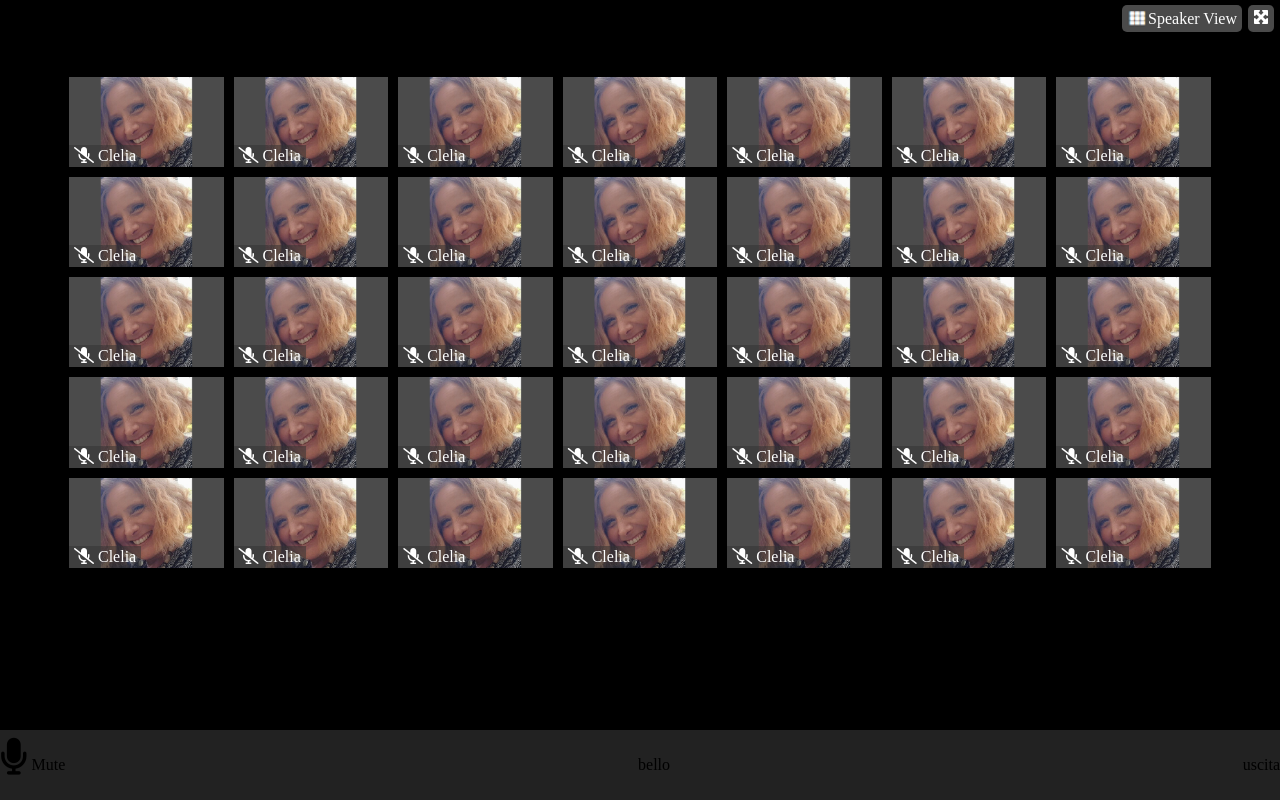
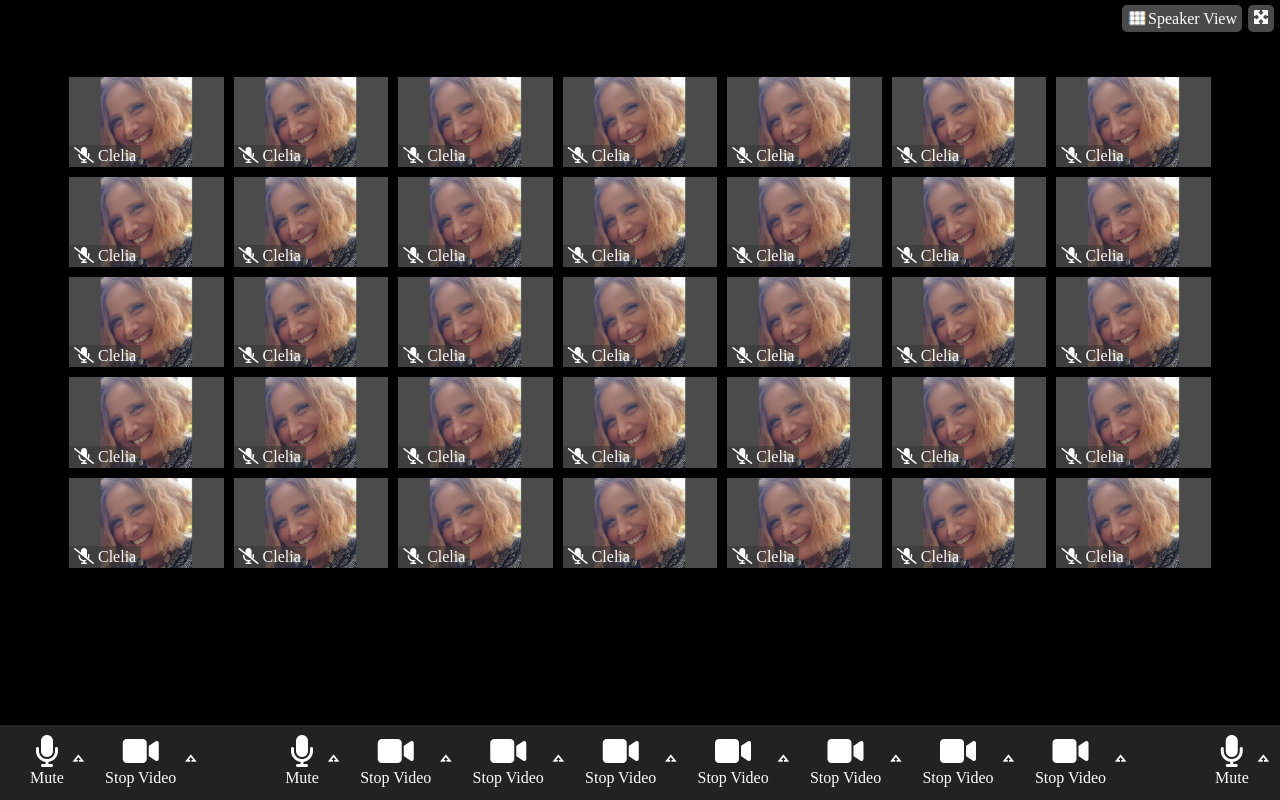
Before and after one commit to Lip-7/html-css-zoom, a plain HTML site: page index.html in a window 1280 px wide. Drawn offline with Linux system fonts and the light colour scheme.

Commit message:
started footer

```diff
--- a/css/style.css
+++ b/css/style.css
@@ -13,6 +13,9 @@
 .j-end{
     justify-content: flex-end;
 }
+.j-start{
+    justify-content: flex-start;
+}
 .al-cent{
     align-items: center;
 }
@@ -22,7 +25,9 @@
 .j-bet{
     justify-content: space-between;
 }
-
+.flow-col{
+    flex-flow: column;
+}
 /* body */
 body{
     background-color: black;
@@ -74,12 +79,24 @@ footer{
     background-color: #222222;
     position: absolute;
     bottom: 0px;
-    height: 70px;
+    height: 75px;
     width: 100%;
 }
 .footer-wrap .icon{
-    font-size: 2.3rem;
+    font-size: 2rem;
 }
 .footer-wrap{
-    line-height: 70px;
+    color: white;
 }
+footer .btn-pad{
+    padding:10px;
+}
+.left-icon-wrap{
+    padding-left: 20px;
+}
+.btn-options{
+    padding: 5px 0px 0px 8px;
+}
+.option{
+    margin-top: 2px;
+}
--- a/index.html
+++ b/index.html
@@ -270,15 +270,35 @@
     <footer class="">
         <div class="footer-wrap d-flex al-cent j-bet">
 
-            <div class="inputs">
-                <div class="mute"><i class="fa-solid fa-microphone icon"></i> <span>Mute</span></div>
+            <div class="inputs btn-pad d-flex">
+                <div class="left-icon-wrap d-flex flow-col j-start al-cent"><i class="fa-solid fa-microphone icon"></i> <span class="option">Mute</span></div>
+                <span class="btn-options">&#129173;</span>
+                <div class="left-icon-wrap d-flex flow-col j-start al-cent"><i class="icon fa-solid fa-video"></i> <span class="option">Stop Video</span></div>
+                <span class="btn-options">&#129173;</span>
             </div>
 
-            <div class="main-hub">
-                bello
+            <div class="main-hub btn-pad d-flex">
+                <div class="left-icon-wrap d-flex flow-col j-start al-cent"><i class="fa-solid fa-microphone icon"></i> <span class="option">Mute</span></div>
+                <span class="btn-options">&#129173;</span>
+                <div class="left-icon-wrap d-flex flow-col j-start al-cent"><i class="icon fa-solid fa-video"></i> <span class="option">Stop Video</span></div>
+                <span class="btn-options">&#129173;</span>
+                <div class="left-icon-wrap d-flex flow-col j-start al-cent"><i class="icon fa-solid fa-video"></i> <span class="option">Stop Video</span></div>
+                <span class="btn-options">&#129173;</span>
+                <div class="left-icon-wrap d-flex flow-col j-start al-cent"><i class="icon fa-solid fa-video"></i> <span class="option">Stop Video</span></div>
+                <span class="btn-options">&#129173;</span>
+                <div class="left-icon-wrap d-flex flow-col j-start al-cent"><i class="icon fa-solid fa-video"></i> <span class="option">Stop Video</span></div>
+                <span class="btn-options">&#129173;</span>
+                <div class="left-icon-wrap d-flex flow-col j-start al-cent"><i class="icon fa-solid fa-video"></i> <span class="option">Stop Video</span></div>
+                <span class="btn-options">&#129173;</span>
+                <div class="left-icon-wrap d-flex flow-col j-start al-cent"><i class="icon fa-solid fa-video"></i> <span class="option">Stop Video</span></div>
+                <span class="btn-options">&#129173;</span>
+                <div class="left-icon-wrap d-flex flow-col j-start al-cent"><i class="icon fa-solid fa-video"></i> <span class="option">Stop Video</span></div>
+                <span class="btn-options">&#129173;</span>
             </div>
-            <div class="exit">
-                uscita
+            <div class="exits btn-pad d-flex">
+                <div class="left-icon-wrap d-flex flow-col j-start al-cent"><i class="fa-solid fa-microphone icon"></i> <span class="option">Mute</span></div>
+                <span class="btn-options">&#129173;</span>
+
             </div>
 
         </div>
```
